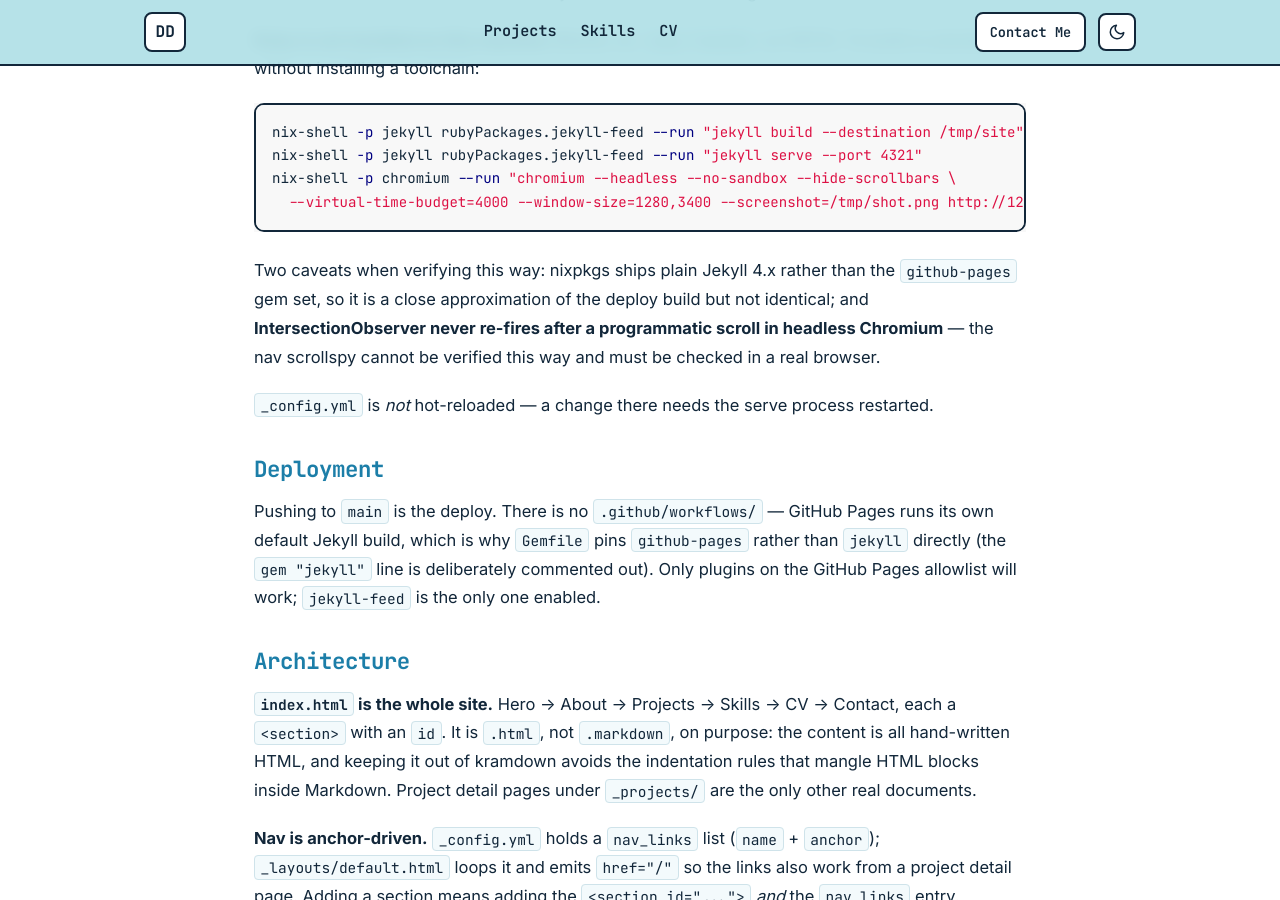
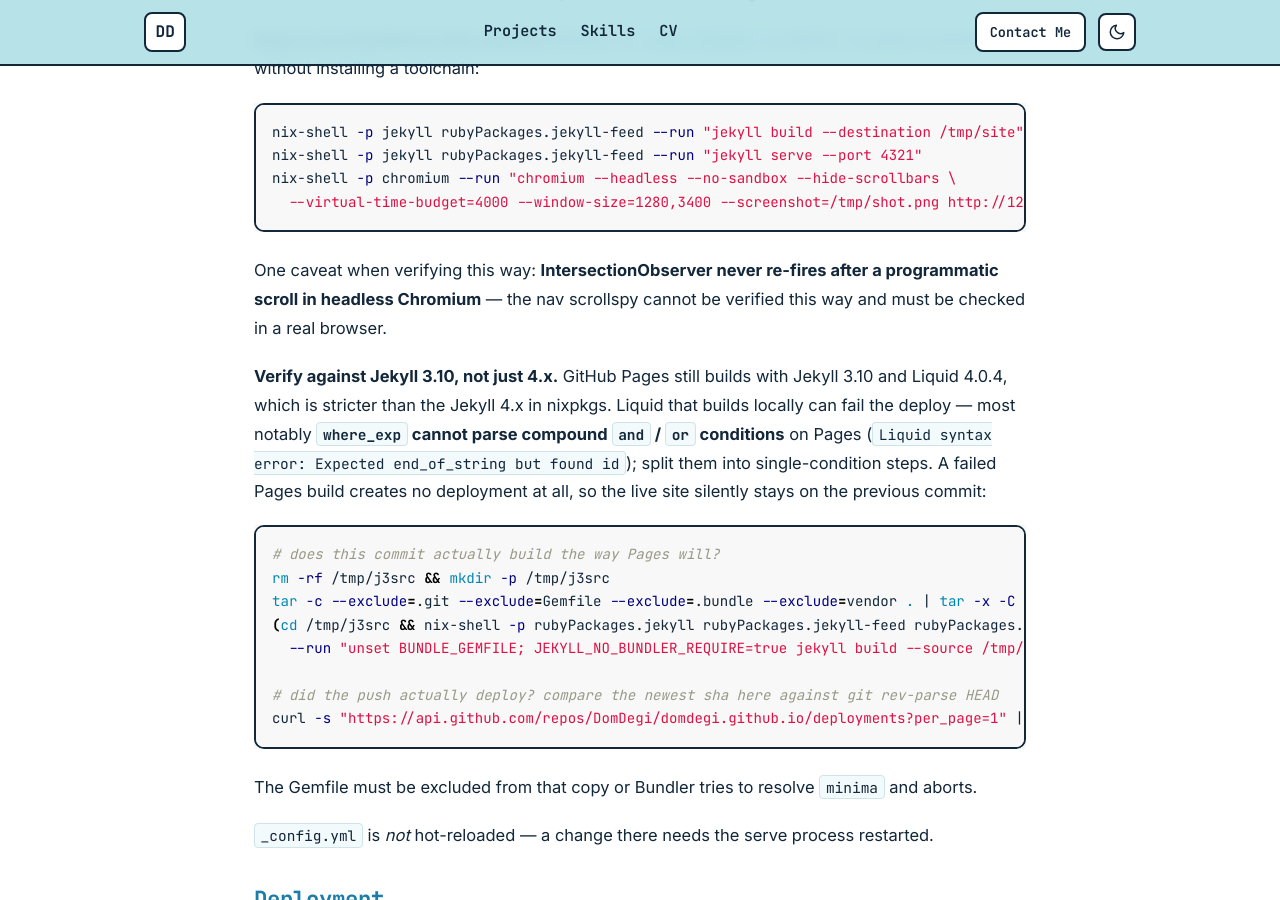
Before and after one commit to DomDegi/domdegi.github.io, a Jekyll site: the page built from CLAUDE.md, in a window 1280 px wide and 900 px high, scrolled down 853 px. Built offline with Jekyll 4.4.1, drawn with Linux system fonts in a browser that asks for light colours; our own code applies the rules of GitHub Pages for plain Markdown files.

Commit message:
Fix Liquid that broke the GitHub Pages build
where_exp with a compound `and` condition parses under the Jekyll 4.x
used for local verification but not under Jekyll 3.10 / Liquid 4.0.4,
which is what GitHub Pages builds with. The previous commit therefore
failed to deploy: Pages creates no deployment on a failed build, so the
live site silently stayed on the commit before it.

Split the filters into single-condition steps, and document the Jekyll
3.10 repro plus the deployments-API check in CLAUDE.md so local
verification matches the deploy.

Verified: 3.10 and 4.4.1 now produce byte-identical output.

Co-Authored-By: Claude Opus 5 <noreply@anthropic.com>
Claude-Session: https://claude.ai/code/session_01WCARhjTm4Z9ZAweJDSffQC

````diff
--- a/CLAUDE.md
+++ b/CLAUDE.md
@@ -27,7 +27,23 @@ nix-shell -p chromium --run "chromium --headless --no-sandbox --hide-scrollbars
   --virtual-time-budget=4000 --window-size=1280,3400 --screenshot=/tmp/shot.png http://127.0.0.1:4321/"
 ```
 
-Two caveats when verifying this way: nixpkgs ships plain Jekyll 4.x rather than the `github-pages` gem set, so it is a close approximation of the deploy build but not identical; and **IntersectionObserver never re-fires after a programmatic scroll in headless Chromium** — the nav scrollspy cannot be verified this way and must be checked in a real browser.
+One caveat when verifying this way: **IntersectionObserver never re-fires after a programmatic scroll in headless Chromium** — the nav scrollspy cannot be verified this way and must be checked in a real browser.
+
+**Verify against Jekyll 3.10, not just 4.x.** GitHub Pages still builds with Jekyll 3.10 and Liquid 4.0.4, which is stricter than the Jekyll 4.x in nixpkgs. Liquid that builds locally can fail the deploy — most notably **`where_exp` cannot parse compound `and` / `or` conditions** on Pages (`Liquid syntax error: Expected end_of_string but found id`); split them into single-condition steps. A failed Pages build creates no deployment at all, so the live site silently stays on the previous commit:
+
+```bash
+# does this commit actually build the way Pages will?
+rm -rf /tmp/j3src && mkdir -p /tmp/j3src
+tar -c --exclude=.git --exclude=Gemfile --exclude=.bundle --exclude=vendor . | tar -x -C /tmp/j3src
+(cd /tmp/j3src && nix-shell -p rubyPackages.jekyll rubyPackages.jekyll-feed rubyPackages.kramdown-parser-gfm \
+  --run "unset BUNDLE_GEMFILE; JEKYLL_NO_BUNDLER_REQUIRE=true jekyll build --source /tmp/j3src --destination /tmp/j3site")
+
+# did the push actually deploy? compare the newest sha here against git rev-parse HEAD
+curl -s "https://api.github.com/repos/DomDegi/domdegi.github.io/deployments?per_page=1" | grep '"sha"'
+```
+
+The Gemfile must be excluded from that copy or Bundler tries to resolve `minima` and aborts.
+
 
 `_config.yml` is *not* hot-reloaded — a change there needs the serve process restarted.
 
````
Also changed, not shown: index.html (+5 -2 lines).
